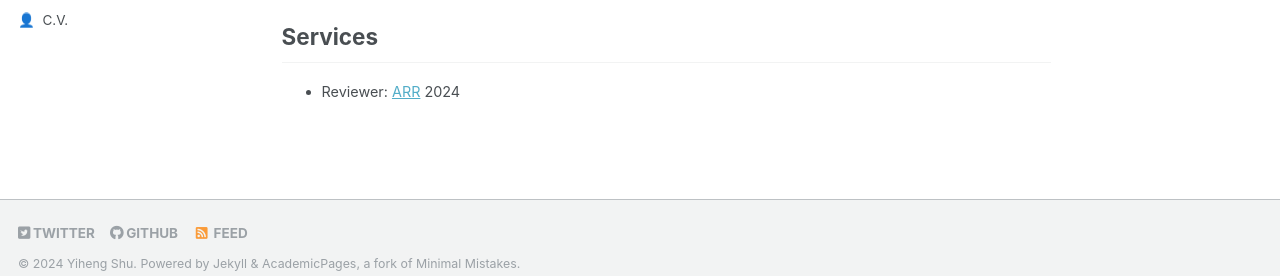
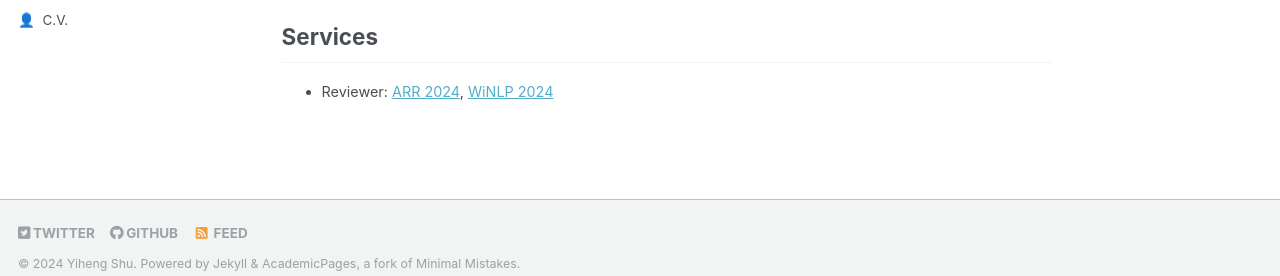
Before and after one commit to yihengshu/yihengshu.github.io, a Jekyll site: the page built from _pages/about.md, in a window 1280 px wide and 900 px high, scrolled down 601 px. Shown: the part 591-867 px from the top of the window. Built offline with Jekyll 4.4.1, drawn with Linux system fonts in a browser that asks for light colours; some web fonts are replaced.

Commit message:
Update about.md

```diff
--- a/_pages/about.md
+++ b/_pages/about.md
@@ -92,4 +92,4 @@ Hui Fang, Danning Zhang, Guibing Guo, **Yiheng Shu**
 
 ## Services
 
-- Reviewer: [ARR](https://aclrollingreview.org/) 2024
+- Reviewer: [ARR 2024](https://aclrollingreview.org/), [WiNLP 2024](https://www.winlp.org/winlp-2024-workshop/)
```
